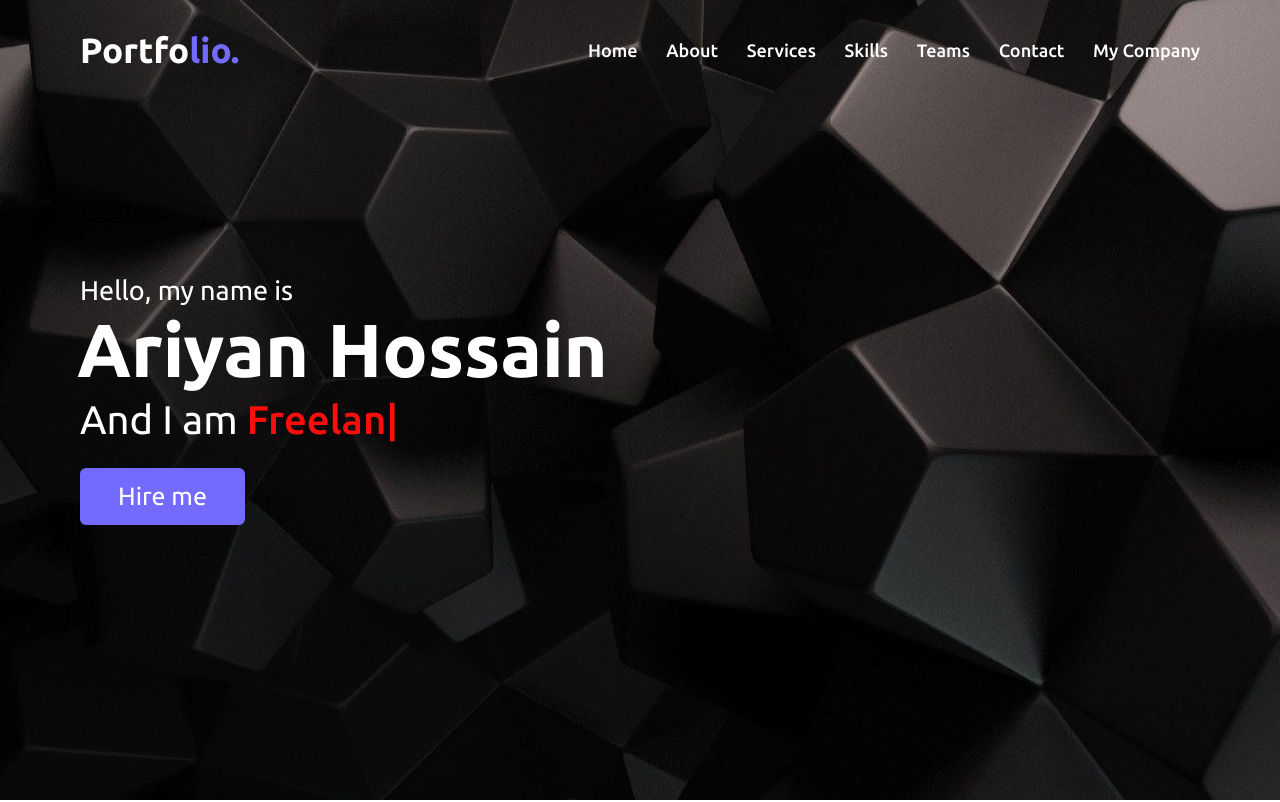
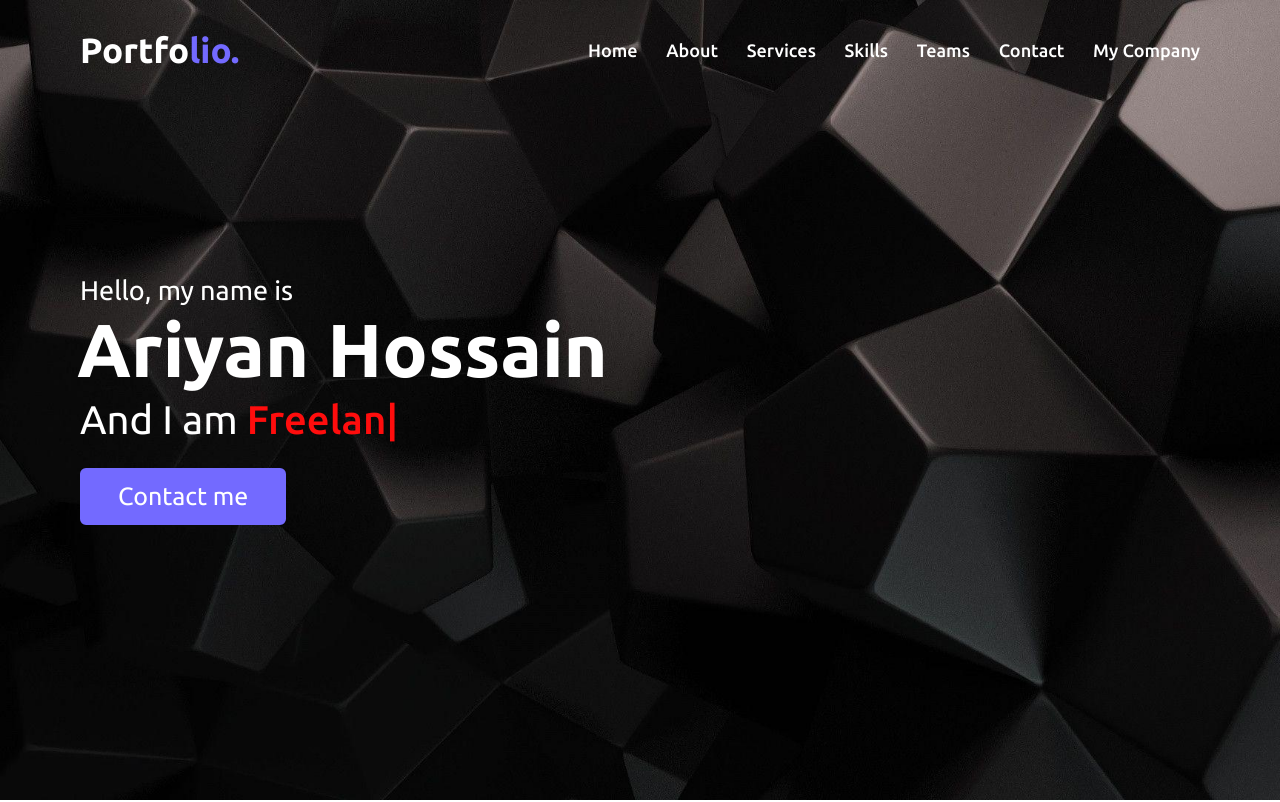
Before and after one commit to retroariyan/retroariyan.github.io, a plain HTML site: page index.html in a window 1280 px wide. Shown: the top 802 px of the page. Drawn offline with nearby package versions, Linux system fonts and the light colour scheme.

Commit message:
Update index.html

```diff
--- a/index.html
+++ b/index.html
@@ -45,7 +45,7 @@
                 <div class="text-1">Hello, my name is</div>
                 <div class="text-2">Ariyan Hossain</div>
                 <div class="text-3">And I am <span class="typing"></span></div>
-                <a href="mailto:retroluxor@gmail.com">Hire me</a>
+                <a href="mailto:retroluxor@gmail.com">Contact me</a>
 
             </div>
         </div>
```
